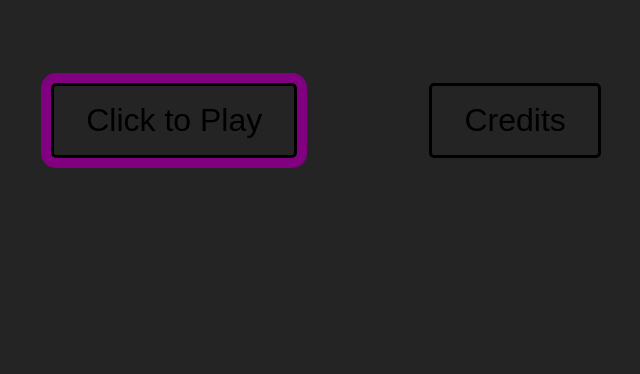
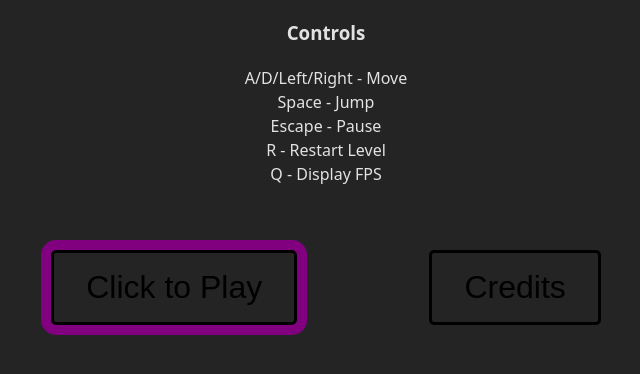
Before and after one commit to Matt23488/gmtk-2025-loop, a website built with Vite: page index.html in a window 1280 px wide. Shown: the part 72-446 px from the top of the page, without its empty margins (314-954 px from the left). Built offline with nearby package versions, Linux system fonts and the light colour scheme.

Commit message:
Added controls to main menu

```diff
--- a/public/MainMenu.html
+++ b/public/MainMenu.html
@@ -1,4 +1,11 @@
 <h1>Non-Orientable Cicada Crawl</h1>
+
+<h3>Controls</h3>
+<div>A/D/Left/Right - Move</div>
+<div>Space - Jump</div>
+<div>Escape - Pause</div>
+<div>R - Restart Level</div>
+<div>Q - Display FPS</div>
 
 <button class="btn" id="mainMenu__playBtn">Click to Play</button>
 <Button class="btn" id="mainMenu__creditsBtn">Credits</Button>
```
